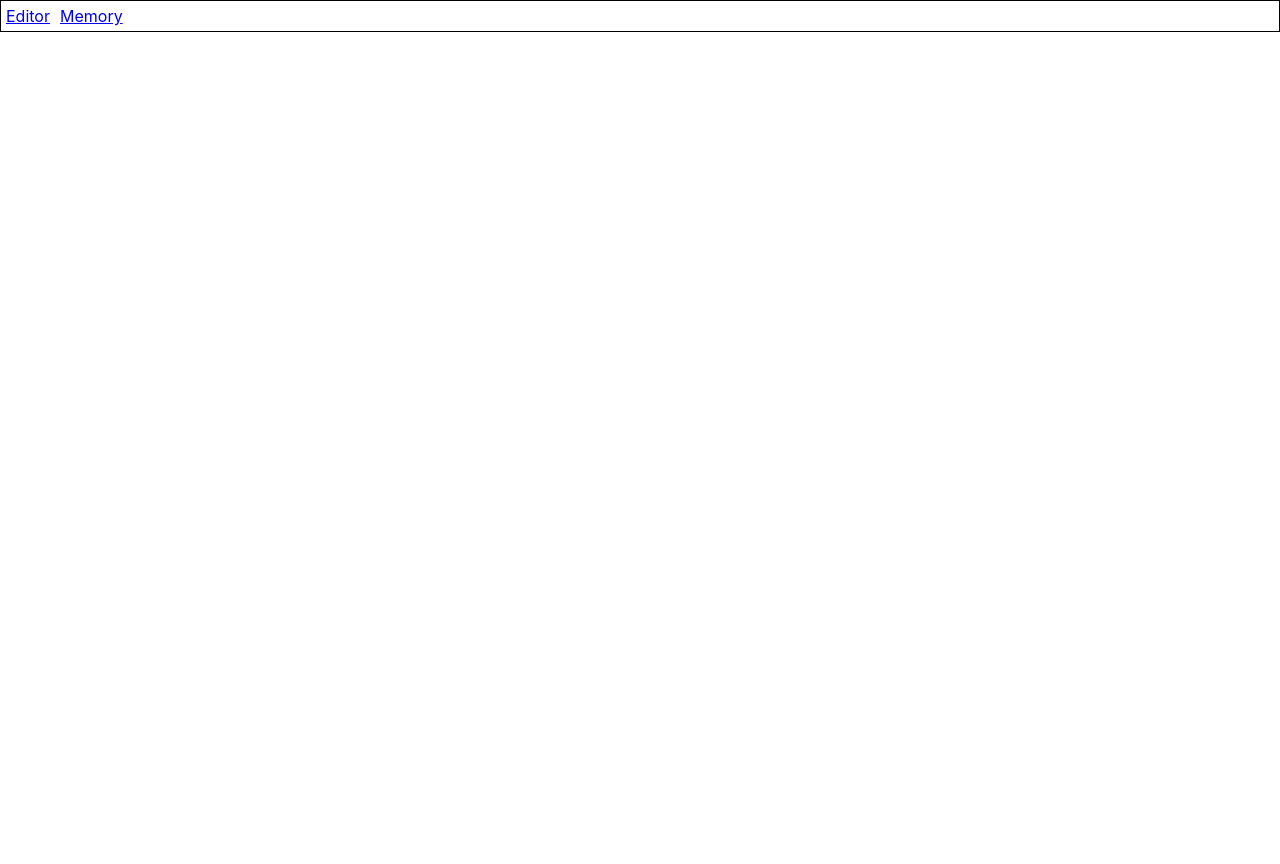
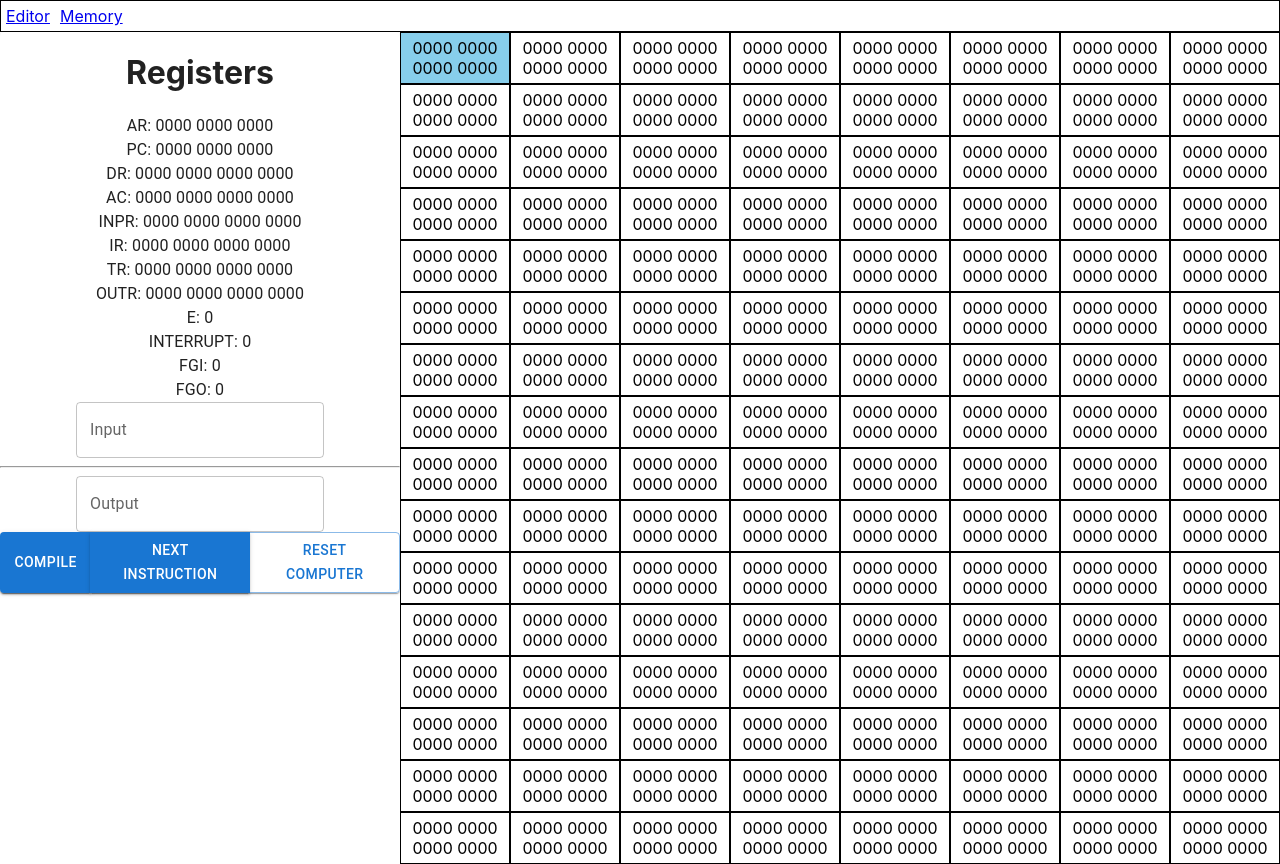
Before and after one commit to Samarthya2912/CISC-Compiler-and-Resource-Simulator, a React (Create React App) app: page /memory in a window 1280 px wide. Before the commit the page ends 800 px from the top, so only its background shows below. Built offline with nearby package versions, Linux system fonts and the light colour scheme.

Commit message:
resources and action buttons on same page

```diff
--- a/src/App.js
+++ b/src/App.js
@@ -26,12 +26,11 @@ function App() {
                     }}
                   >
                     <Editor />
-                    <Registers />
-                    <Memory />
                   </div>
                 </Route>
                 <Route exact path="/memory">
-                  {/* <Memory /> */}
+                  <Registers />
+                  <Memory />
                 </Route>
                 <h1>404 INVALID ROUTE</h1>
               </Switch>
--- /dev/null
+++ b/src/components/ActionButtons.js
@@ -0,0 +1,37 @@
+import { ButtonGroup, Button, Alert } from "@mui/material";
+import React, { useContext } from "react";
+import useResources from "../hooks/useCompile";
+import useExecute from "../hooks/useExecute";
+import { codeContext } from "../contexts/code";
+
+const ActionButtons = () => {
+  const [code] = useContext(codeContext);
+  const [error, allocateMemory] = useResources();
+  const [setNewMachineState, resetMachine] = useExecute();
+
+  return (
+    <>
+      <ButtonGroup>
+        <ButtonGroup>
+          <Button variant="contained" onClick={() => allocateMemory(code)}>
+            Compile
+          </Button>
+          <Button
+            variant="contained"
+            onClick={() => {
+              setNewMachineState();
+            }}
+          >
+            Next Instruction
+          </Button>
+          <Button variant="outlined" onClick={resetMachine}>
+            RESET COMPUTER
+          </Button>
+        </ButtonGroup>
+      </ButtonGroup>
+      {error && <Alert severity="error">Compilation error: {error}</Alert>}
+    </>
+  );
+};
+
+export default ActionButtons;
--- a/src/components/Editor.js
+++ b/src/components/Editor.js
@@ -20,23 +20,6 @@ const Editor = () => {
         value={code}
         onChange={(e) => setCode(e.target.value)}
       ></TextField>
-      <ButtonGroup>
-        <Button variant="contained" onClick={() => allocateMemory(code)}>
-          Compile
-        </Button>
-        <Button
-          variant="contained"
-          onClick={() => {
-            setNewMachineState();
-          }}
-        >
-          Next Instruction
-        </Button>
-        <Button variant="outlined" onClick={resetMachine}>
-          RESET COMPUTER
-        </Button>
-      </ButtonGroup>
-      {error && <Alert severity="error">Compilation error: {error}</Alert>}
     </div>
   );
 };
--- a/src/components/Registers.js
+++ b/src/components/Registers.js
@@ -1,13 +1,15 @@
 import { Paper, Typography } from "@mui/material";
 import React, { useContext } from "react";
 import { resourceContext } from "../contexts/resources";
+import ActionButtons from "./ActionButtons";
 import IOTerminal from "./IOTerminal";
 
 const Registers = () => {
   const [{ registers }] = useContext(resourceContext);
 
   return (
-    <Paper style={{minWidth: "400px"}}>
+    <>
+      <Paper style={{ minWidth: "400px" }}>
         <h1>Registers</h1>
         <div>
           {Object.keys(registers).map((register) => (
@@ -17,7 +19,9 @@ const Registers = () => {
           ))}
         </div>
         <IOTerminal />
+      <ActionButtons />
       </Paper>
+    </>
   );
 };
 
```
Lines whose indentation alone changed are shown as unchanged.
